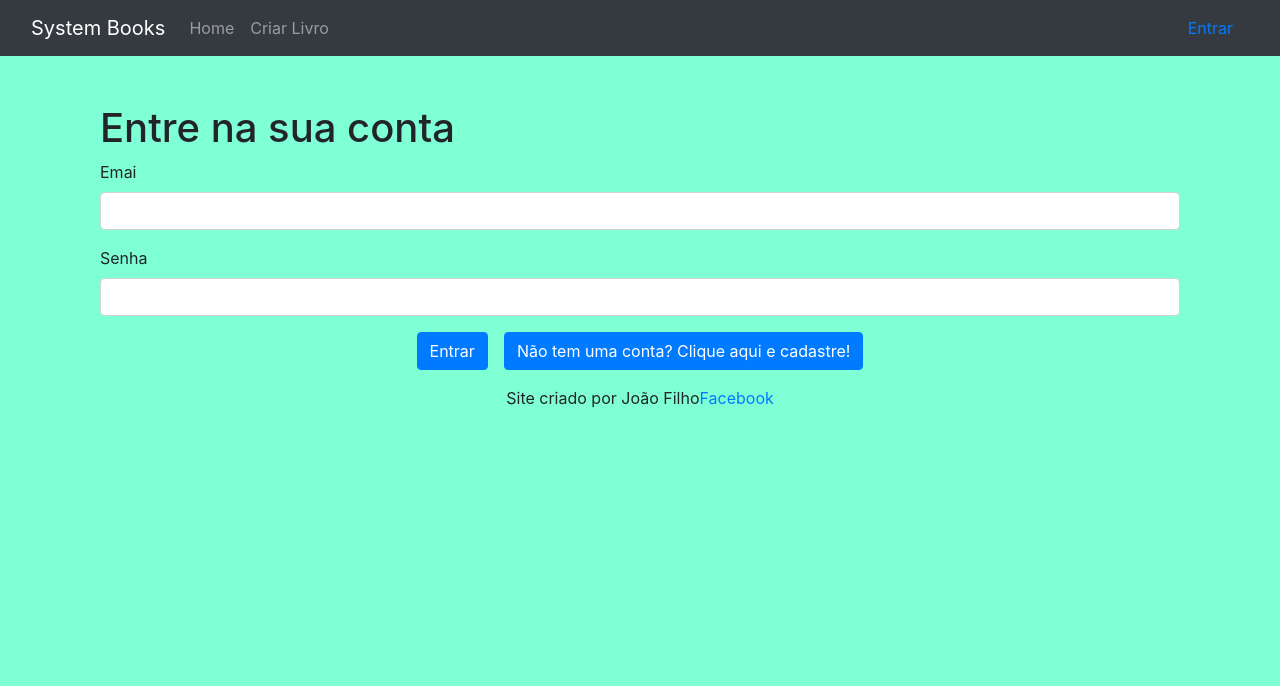
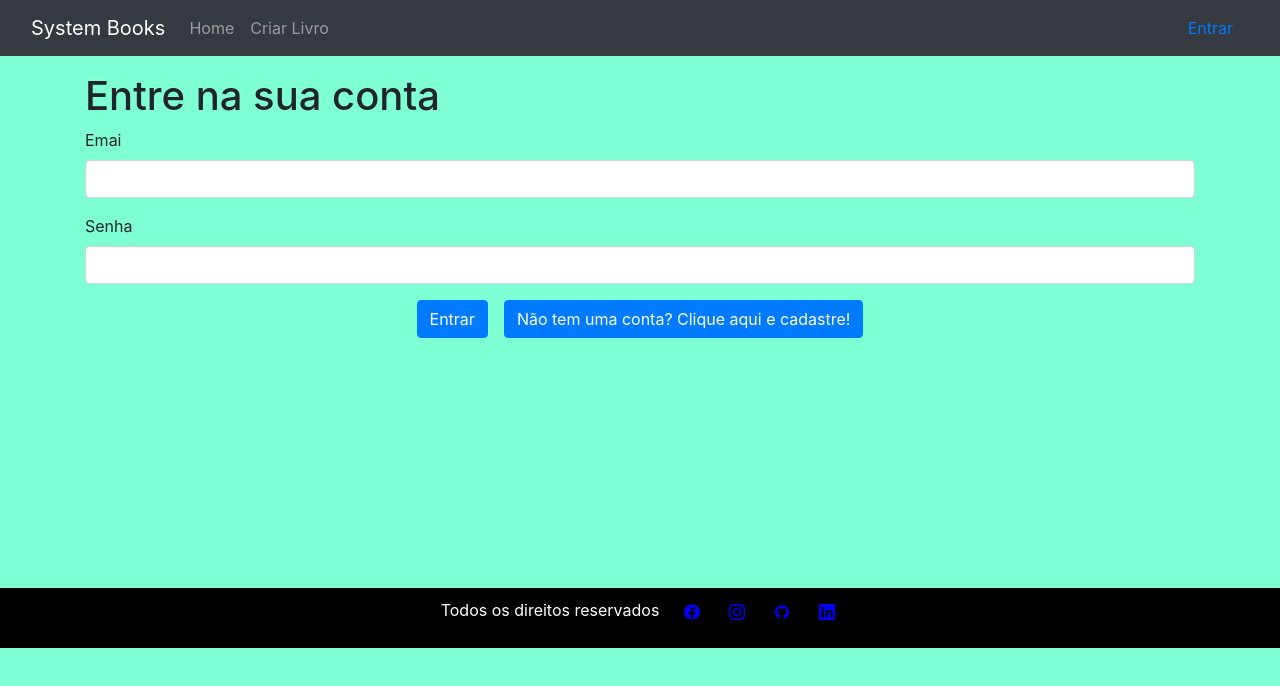
Before and after one commit to ironhack-sao-wdft/react-ironplate, a React (Create React App) app: page /login in a window 1280 px wide. Shown: the top 686 px of the page. Built offline with nearby package versions, Linux system fonts and the light colour scheme.

Commit message:
ultimo commit front

```diff
--- a/src/apis/api.js
+++ b/src/apis/api.js
@@ -2,7 +2,7 @@ import axios from "axios";
 
 const apis = {
   development: "http://localhost:4000/api",
-  production: "A URL DO SEU SERVIDOR DEPLOYADO NO HEROKU AQUI",
+  production: "https://cadastro-livro-api.herokuapp.com/api",
 };
 
 // Pré-configurando a URL padrão do nosso backend em uma instância do Axios
--- a/src/assets/styles/index.css
+++ b/src/assets/styles/index.css
@@ -1,33 +1,77 @@
 /* Seus estilos globais vão aqui */
 
 body {
-    background-color:aquamarine
+    background-color:aquamarine;
+    margin: 0px;
+}
+/*imagem da página de detalhes*/
+.img-detalhe{
+    width: 400px;
+    height: 400px;
+    margin-bottom: 10px;
+    border: 2px solid black;
+    box-shadow: inset 0 0 1em gold, 0 0 1em black;
+}
+/*imagem dos cards*/
+.img-card{
+    height: 200px;
+    width: auto;
+}
+.card{
+        box-shadow: inset 0 0 1em gold, 0 0 1em black;
+padding: 5px;
+    margin:5px;
 }
 
 
-.img{
-    height: 300px;
-    width: auto;
+
+/*botão de editar na pagina home*/
+
+.btn-editar{
+    background-color:yellow;
+    margin-right: 2px;
 }
+/*cor da fonte do link de ver detalhe*/
 
-.img-detalhe{
-    width: 500px;
-    height: auto;
-}
 .link-detalhe{
     color:white;
 }
+.botao-detalhe{
+    border-radius: 5px;
+    margin-right: 2px;
+}
 
-.btn-edit{
-    width: 35px;
-    color:danger;
-padding: 5px;
-}
-.home{
-    width:  900px;
-    margin-right: 20px;
+/*div que contem os botões do card da home*/
+.div-botoes{
+    margin-bottom: 2px;
 }
 .lista{
-    width: auto;
-    display: inline-block;
+display:grid;
+grid-template-columns: 25% 75%;
+grid-template-rows: 25vh;
+
+
 }
+.lista-livro{
+    width: 400px;
+height: 400px;
+}
+
+.rodape{
+     display: flex;
+     justify-content: center;
+    align-items: center;
+    background-color:black;
+    color: white;
+    height:60px;
+    padding: 10px;
+    margin-top:250px;
+    font-size: 16px;
+}
+.link-icone{
+   width: 30px;
+    padding:20px;
+    margin-left: 5px;
+    color: blue;
+    margin-bottom: 15px;
+}
--- a/src/components/App.js
+++ b/src/components/App.js
@@ -6,7 +6,6 @@ import Signup from "../pages/auth/Signup";
 import Login from "../pages/auth/Login";
 import CadastrarLivro from "../pages/Livros/CadastroLivro";
 import DetalheLivro from "../pages/Livros/DetalheLivro";
-import ListaLivro from "../pages/Livros/ListaLivro";
 import Navbar from "../components/Navbar"
 import DeleteLivro from "../pages/Livros/DeleteLivro";
 import EditLivro from "../pages/Livros/EditLivro";
@@ -21,17 +20,14 @@ function App() {
       <AuthContextComponent>
         <div>
           <Navbar />
-          <div className="container mt-5">
+          <div className="container-fluid mt-3 row-col-md-4">
             <Routes>
               <Route path="/" element={<ProtectedRoute component={Home} />} />
               <Route
                 path="/cadastrarLivro"
                 element={<ProtectedRoute component={CadastrarLivro} />}
               />
-              <Route
-                path="/livro"
-                element={<ProtectedRoute component={ListaLivro} />}
-              />
+
               <Route
                 path="/livro/detalhe/:id"
                 element={<ProtectedRoute component={DetalheLivro} />}
--- a/src/components/Rodape.js
+++ b/src/components/Rodape.js
@@ -1,13 +1,47 @@
+import {FaFacebook} from "react-icons/fa";
+import { BsInstagram } from "react-icons/bs";
+import { AiFillGithub } from "react-icons/ai";
+import { BsLinkedin } from "react-icons/bs";
+import index from "../assets/styles/index.css";
+import { Link } from "react-router-dom";
+
+
+
 
 function Rodape() {
   return (
-    <div className=" rodape">
-      <footer className=" text-center">
-        Site criado por João Filho
-        <a href="https://www.facebook.com/jflhossouza" title="Facebook">
-          Facebook
+    <div className="footer">
+      <footer className="rodape">
+        <p>Todos os direitos reservados</p>
+        <a
+          href="https://www.facebook.com/jfilhossouza"
+          className=" link-icone"
+          title="Facebook"
+        >
+          <FaFacebook />
         </a>
-        </footer>
+        <a
+          href="https://www.instagram.com/filho_souzaa/"
+          className=" link-icone"
+          title="instagram"
+        >
+          <BsInstagram />
+        </a>
+        <a
+          href="https://github.com/jfilinho"
+          className=" link-icone"
+          title="github"
+        >
+          <AiFillGithub />
+        </a>
+        <a
+          href="https://www.linkedin.com/in/jo%C3%A3o-filho-souza-silva-734773165/"
+          className=" link-icone"
+          title="linkedin"
+        >
+          <BsLinkedin />
+        </a>
+      </footer>
     </div>
   );
 };
--- a/src/index.js
+++ b/src/index.js
@@ -2,7 +2,6 @@ import React from "react";
 import ReactDOM from "react-dom";
 import App from "./components/App";
 import { BrowserRouter } from "react-router-dom";
-import index from "./assets/styles/index.css";
 
 
 ReactDOM.render(
--- a/src/pages/Home.js
+++ b/src/pages/Home.js
@@ -1,16 +1,31 @@
-import React from "react";
-import ListaLivro from "../pages/Livros/ListaLivro";
+import { useState, useEffect } from "react";
+import api from "../apis/api";
+import CardLivro from "../pages/Livros/CardLivro";
+import index from "../assets/styles/index.css";
+function ListaLivro() {
+  const [listaLivro, setListaLivro] = useState([]);
 
+  useEffect(() => {
+    async function fetchLivro() {
+      try {
+        const response = await api.get("/lista-livro");
 
+        setListaLivro([...response.data]);
+      } catch (err) {
+        console.error(err);
+      }
+    }
+    fetchLivro();
+  }, []);
 
-function Home() {
   return (
-     <div class="container-fluid home">
-        <ListaLivro />
-      </div>
-
-
-  );
+    <div className="container d-flex justify-content-between">
+      <div className="row">
+                 {listaLivro.map((currentLivroObj) => (
+                  <CardLivro key={currentLivroObj._id} {...currentLivroObj} />
+                ))}
+              </div>
+            </div>
+   );
 }
-
-export default Home;
+export default ListaLivro;
--- a/src/pages/Livros/CadastroLivro.js
+++ b/src/pages/Livros/CadastroLivro.js
@@ -2,7 +2,6 @@ import { useState } from "react";
 import { useNavigate } from "react-router-dom";
 import api from "../../apis/api";
 import FormField from "../../components/Form/FormField"
-import Rodape from "../../components/Rodape";
 
 
 function CadastrarLivro() {
@@ -181,7 +180,6 @@ async function handleFileUpload(file) {
           </form>
         </div>
       </div>
-      <Rodape />
     </div>
   );
 }
--- a/src/pages/Livros/CardLivro.js
+++ b/src/pages/Livros/CardLivro.js
@@ -1,51 +1,41 @@
 import { useState } from "react";
 
-import { Link,useParams, useNavigate } from "react-router-dom";
+import { Link, useParams, useNavigate } from "react-router-dom";
 import { FaTrashAlt } from "react-icons/fa";
 import { BiEdit } from "react-icons/bi";
 import ConfirmationModal from "../../components/ConfirmationModal";
+import index from "../../assets/styles/index.css"
+
+
 
 function CardLivro(props) {
   const [showModal, setShowModal] = useState(false);
 
-   const { id } = useParams();
-    const navigate = useNavigate();
+  const { id } = useParams();
+  const navigate = useNavigate();
 
   return (
     <div className="list-group-item ">
       <div class="img-fluid card" style={{ width: "18rem" }}>
         <img
           src={props.coverImage}
-          class="card-img-top img"
+          class="card-img-top img-card"
           alt={props.title}
         />
         <div class="card-body">
-          <p class="card-text">
-            {/* <h2>Título</h2> */}
-            <h2>
+             <h2>
               <strong>{props.title}</strong>
             </h2>
-          </p>
-          <p>
-            {/* <h2>Author</h2> */}
             <h3>
               <strong>{props.author}</strong>
             </h3>
-          </p>
-          {/* <h2>Gênero</h2>
-          <p>
-            <strong>{props.genre}</strong>
-          </p> */}
-          {/* <h2>Ano</h2> */}
+
           <h3>
             <strong>{props.releaseYear}</strong>
           </h3>
-          {/* <h2>Sinopse</h2> */}
-          {/* <p>
-            <strong>{props.synopsis}</strong>
-          </p> */}
+
         </div>
-        <div className="container d-flex justify-content-between">
+        <div className="container-fluid d-flex justify-content-between">
           <div className="btn btn-primary detalhe">
             <Link className="link-detalhe" to={`/livro/detalhe/${props._id}`}>
               {" "}
--- a/src/pages/Livros/DeleteLivro.js
+++ b/src/pages/Livros/DeleteLivro.js
@@ -13,7 +13,7 @@ function DeleteLivro() {
     async function deleteLivro() {
       try {
         await api.delete(`/delete-livro/${id}`);
-        navigate("/livro");
+        navigate("/");
       } catch (err) {
         console.error(err);
       }
--- a/src/pages/Livros/DetalheLivro.js
+++ b/src/pages/Livros/DetalheLivro.js
@@ -35,8 +35,12 @@ function DetalheLivro(props) {
   return (
     <div className="container">
       <div className=" d-flex justify-content-between">
-        <div className="img-fluid img-detalhe">
-          <img alt={livroDetalhe.title} src={livroDetalhe.coverImage} />
+        <div className="img-fluid">
+          <img
+            className="img-detalhe"
+            alt={livroDetalhe.title}
+            src={livroDetalhe.coverImage}
+          />
         </div>
         <div>
           <Link
--- a/src/pages/Livros/EditLivro.js
+++ b/src/pages/Livros/EditLivro.js
@@ -82,7 +82,7 @@ async function handleFileUpload(file) {
 
       setLoading(false);
 
-      navigate("/livro");
+      navigate("/");
     } catch (err) {
       setLoading(false);
       console.error(err);
--- a/src/pages/Livros/ListaLivro.js
+++ /dev/null
@@ -1,34 +0,0 @@
-import { useState, useEffect } from "react";
-import api from "../../apis/api";
-import CardLivro from "../../pages/Livros/CardLivro";
-
-
-function ListaLivro() {
-  const [listaLivro, setListaLivro] = useState([]);
-
-  useEffect(() => {
-    async function fetchLivro() {
-      try {
-        const response = await api.get("/lista-livro");
-
-        setListaLivro([...response.data]);
-      } catch (err) {
-        console.error(err);
-      }
-    }
-    fetchLivro();
-  }, []);
-
-  return (
-    <div className="container-fluid">
-      <div className="row">
-        <div className=" d-flex justify-content-between list">
-          {listaLivro.map((currentLivroObj) => (
-            <CardLivro key={currentLivroObj._id} {...currentLivroObj} />
-          ))}
-        </div>
-      </div>
-    </div>
-  );
-}
-export default ListaLivro;
```
